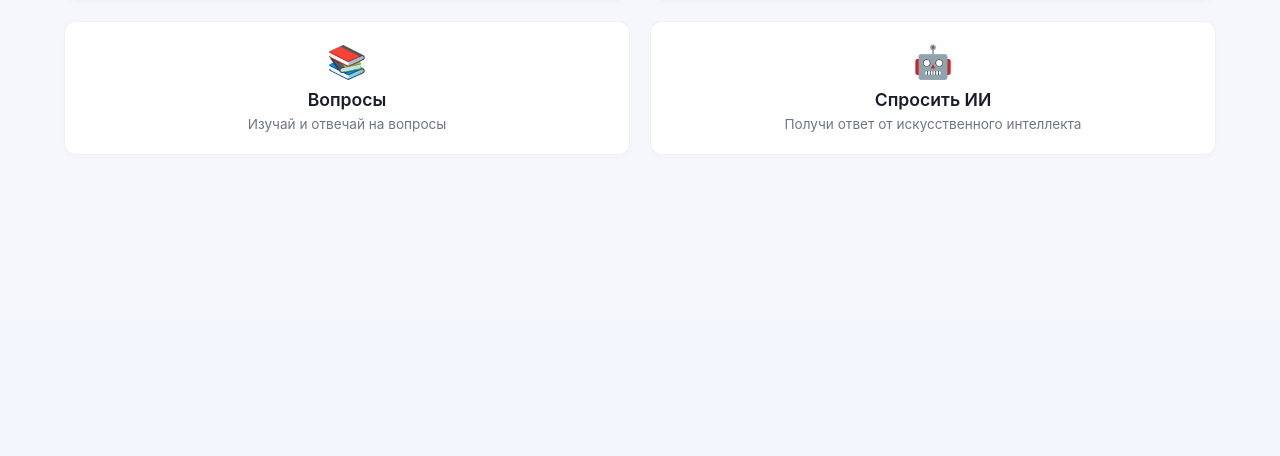
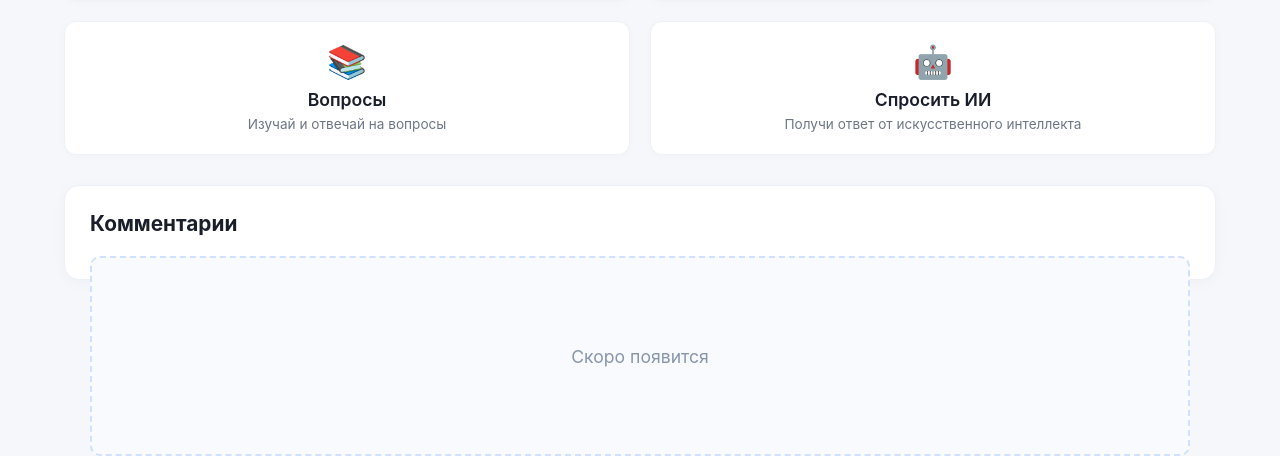
Before and after one commit to Kirilll555/knowledge-hub, a Django app: page / in a window 1280 px wide. Shown: the part 480-936 px from the top of the page. Before the commit the page ends 634 px from the top, so only its background shows below. Run offline with Django 4.2, Linux system fonts and the light colour scheme.

Commit message:
Добавлен блок для комментариев на главной странице

```diff
--- a/main/templates/index.html
+++ b/main/templates/index.html
@@ -175,6 +175,41 @@
             opacity: 0.8;
         }
 
+
+
+
+        .comments-block {
+            background: white;
+            border-radius: 15px;
+            box-shadow: 0 3px 15px rgba(0,0,0,0.03);
+            border: 1px solid #eef2f6;
+            flex: 1;
+            display: flex;
+            flex-direction: column;
+            padding: 25px;
+            min-height: 0;
+        }
+
+        .comments-block h2 {
+            color: #1a1e2b;
+            margin-bottom: 20px;
+            font-size: 1.3rem;
+        }
+
+        .comments-placeholder {
+            flex: 1;
+            color: #8895aa;
+            font-size: 1.1rem;
+            text-align: center;
+            background-color: #f8fafd;
+            border-radius: 10px;
+            border: 2px dashed #d0e0ff;
+            display: flex;
+            align-items: center;
+            justify-content: center;
+            min-height: 200px;
+        }
+
     </style>
 </head>
 
@@ -210,6 +245,12 @@
                     <p>Получи ответ от искусственного интеллекта</p>
                 </a>
             </div>
+            <div class="comments-block">
+                <h2>Комментарии</h2>
+                <div class="comments-placeholder">
+                    Скоро появится
+                </div>
+            </div>
     </div>
 </body>
 </html>
```
